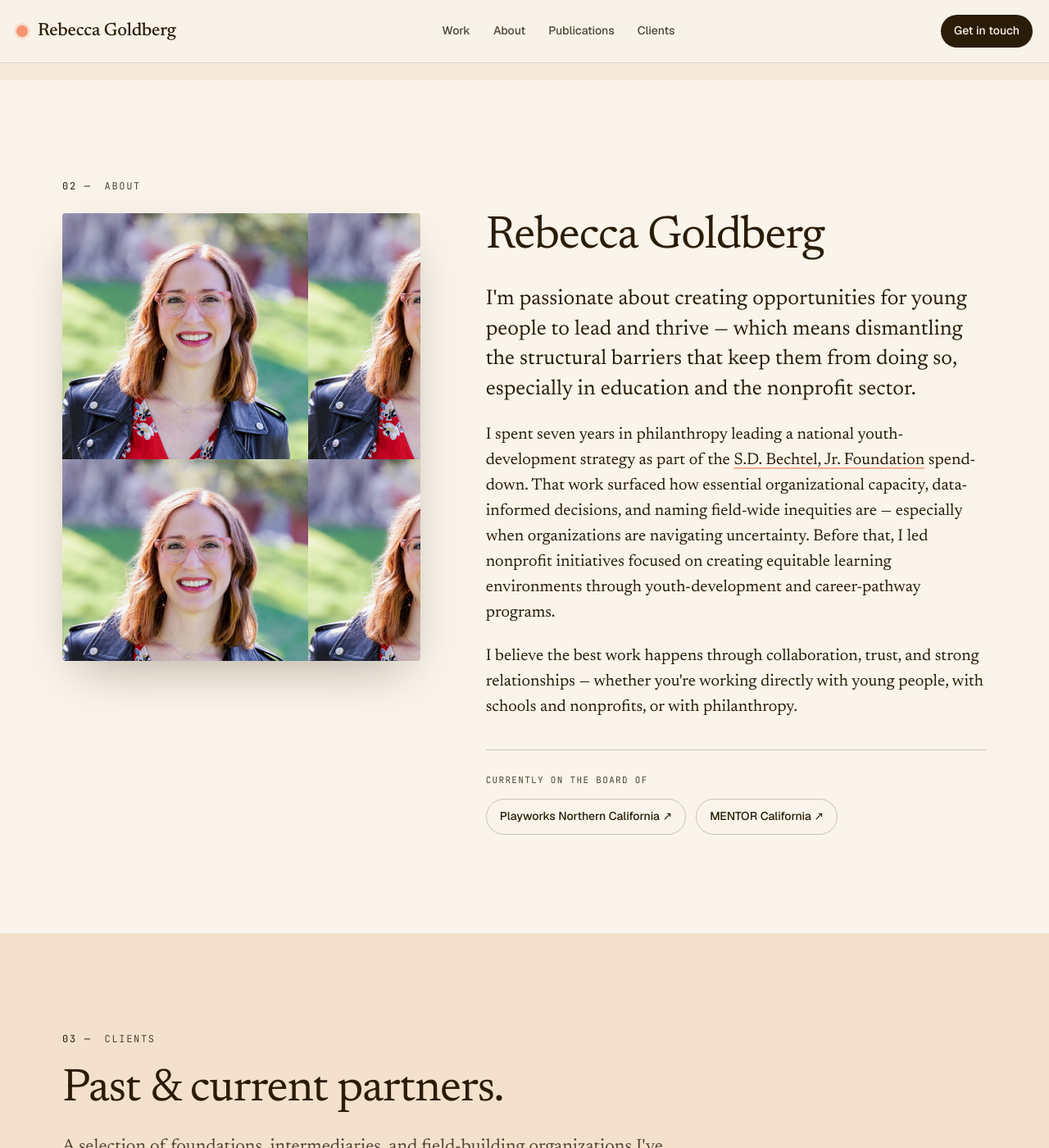
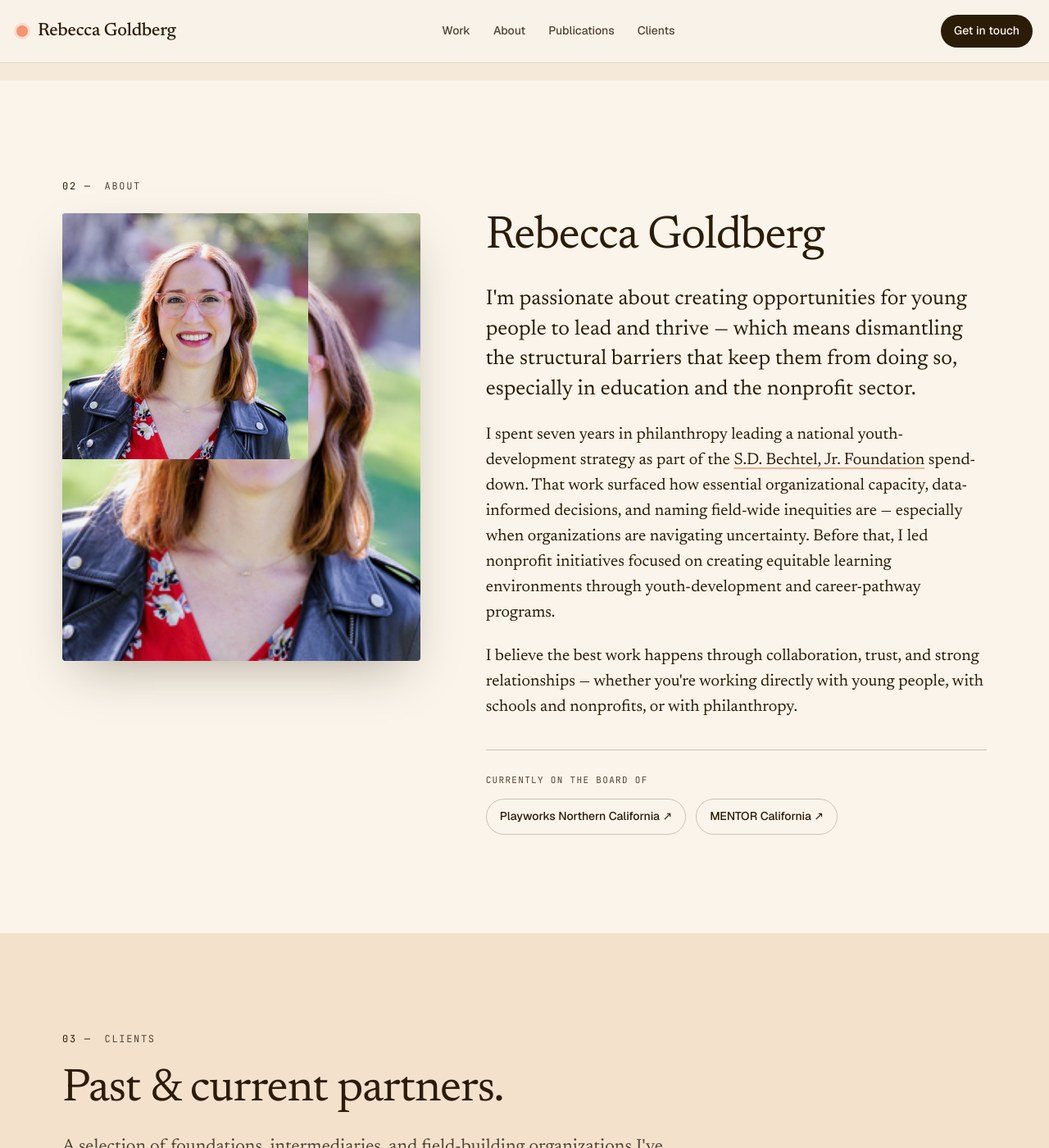
Before and after one commit to rebeccagoldberg/rebeccagoldberg.github.io, a Jekyll site: the page built from demo.md, in a window 1280 px wide and 1400 px high, scrolled down 2261 px. Shown: the whole window at 82% size. Built offline with Jekyll 4.4.1, drawn with Linux system fonts in a browser that asks for light colours.

Commit message:
Made the picture strtech (need a higher res one)

```diff
--- a/_layouts/mainpage.html
+++ b/_layouts/mainpage.html
@@ -295,6 +295,9 @@
     position: relative;
     overflow: hidden;
     background-image: url("assets/img/members/Goldberg_headshot.jpg");
+      background-size: cover;       /* stretches/crops to fill the square */
+  background-repeat: no-repeat; /* stops the tiling */
+  background-position: center;
     box-shadow: 0 24px 60px -20px color-mix(in oklab, var(--ink) 35%, transparent);
   }
   .about-portrait::after {
```
